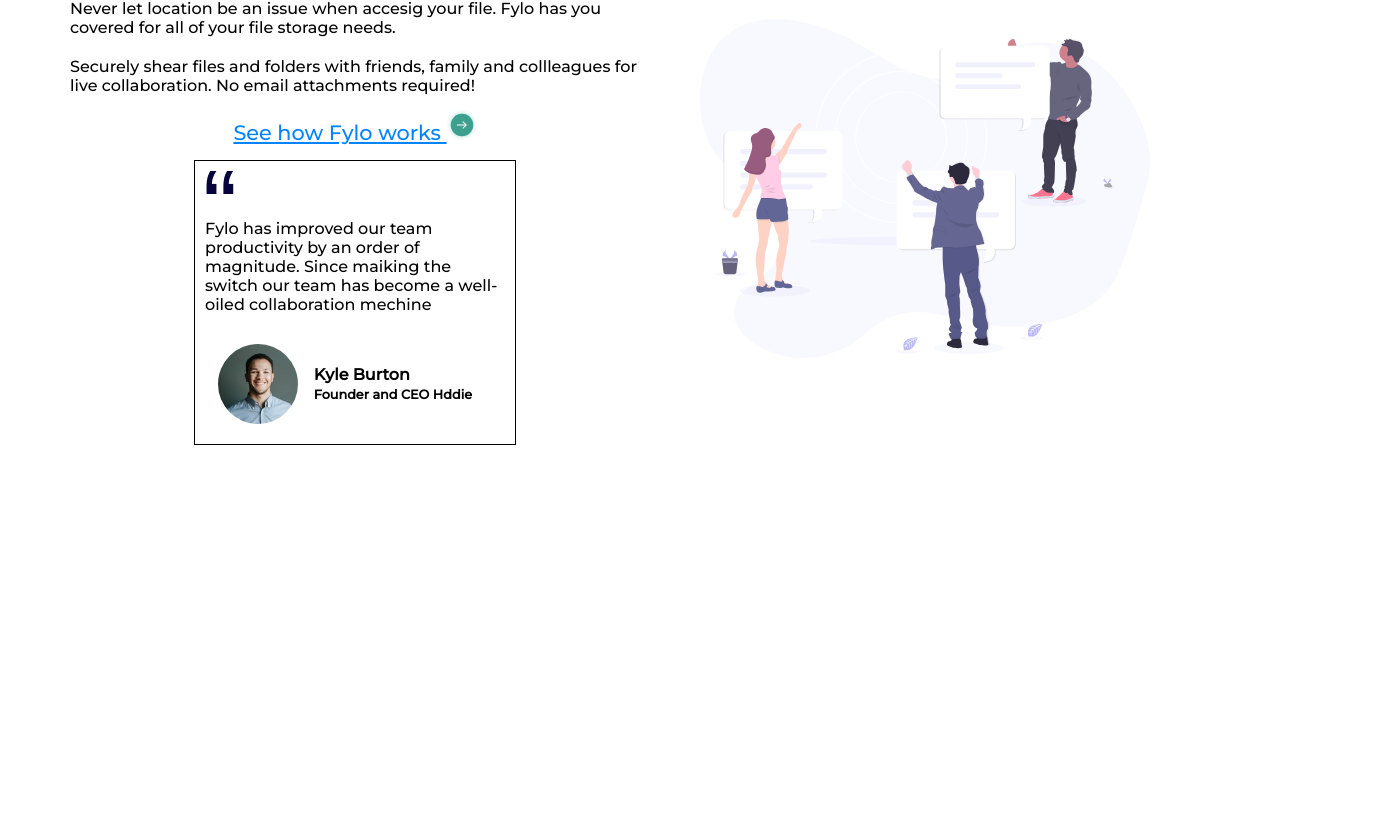
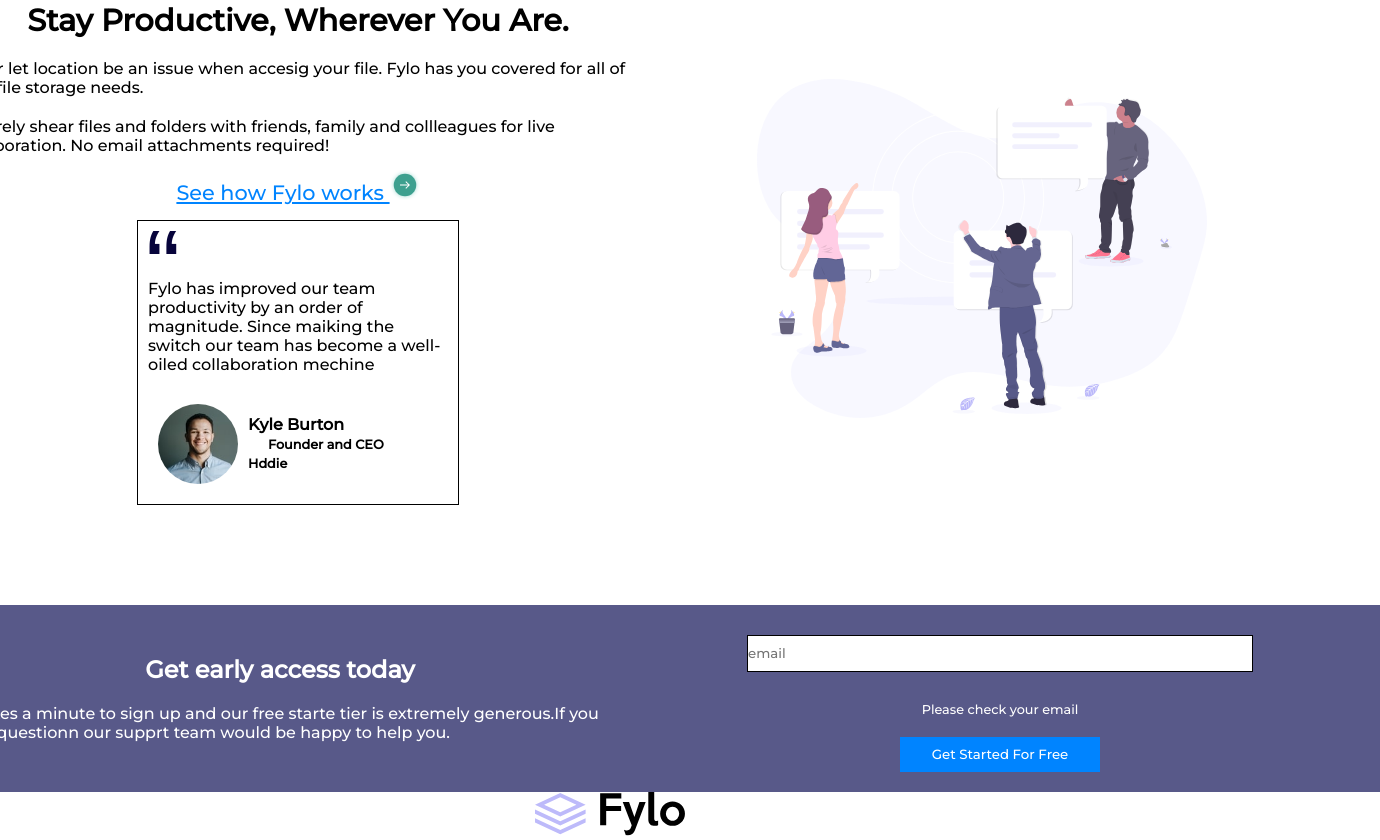
Before and after one commit to CarlTeclancing/fylo-landing-page, a React (Create React App) app: page / in a window 1280 px wide. Shown: the part 641-1481 px from the top of the page, 1380 px wide, since content can reach past the window. Before the commit the page ends 1086 px from the top, so only its background shows below. Built offline with nearby package versions, Linux system fonts and the light colour scheme.

Commit message:
updated footer

```diff
--- a/src/App.css
+++ b/src/App.css
@@ -13,7 +13,7 @@
   align-items: center;
 }
 .App{
-  width: 1200px;
+  width: 1440px;
   display: flex;
   justify-content: center;
   flex-direction: column;
@@ -42,7 +42,7 @@
   margin: 15px;
   color: rgb(0, 132, 255);
 }
-.secone{
+.secone, .sectwo{
   width: 100%;
   display: flex;
   flex-direction: column;
@@ -56,7 +56,7 @@
   flex-wrap: wrap;
   justify-content: space-evenly;
   align-items: center;
-  padding-top: 70px;
+  padding-top: 100px;
 }
 aside, section{
   width: 50%;
@@ -129,7 +129,23 @@
 span{
   font-size: 0.8rem;
 }
-
+.sectwo{
+  width: 100%;
+  height: auto;
+  display: flex;
+  flex-direction: row;
+  justify-content: center;
+  align-items: center;
+  flex-wrap: wrap;
+  margin-top: 100px;
+  padding: 20px;
+  background-color:  hsl(238, 22%, 44%);
+  color: white;
+}
+span{
+  margin: 20px;
+  text-align: left;
+}
 
 @media screen and (max-width: 660px){
   .App{
@@ -164,7 +180,8 @@
   }
   aside, section{
     width: 350px;
-    height: 300px;
+    height: auto;
+    padding: 5px;
     display: flex;
     align-items: center;
     justify-content: center;
--- a/src/App.js
+++ b/src/App.js
@@ -1,12 +1,17 @@
 import Header from './components/Header';
 import Secone from './components/Secone';
+import Sectwo from './components/Sectwo';
+import Footer from './components/Footer';
 import './App.css';
+
 
 function App() {
   return (
     <div className="App">
         <Header/>
         <Secone />
+        <Sectwo/>
+        <Footer />
     </div>
   );
 }
--- /dev/null
+++ b/src/components/Footer.jsx
@@ -0,0 +1,20 @@
+import logo from '../assets/images/logo.svg'
+import phone from '../assets/images/icon-phone.svg'
+import email from '../assets/images/icon-email.svg'
+
+
+
+
+export default function Footer(){
+    return(
+        <div className="footer">
+            <div className="same">
+                <img src={logo} alt="" className='logo' />
+                <img src={phone} alt="" />
+                <img src={email} alt="" />
+            </div>
+            <div className="same"></div>
+            <div className="same"></div>
+        </div>
+    )
+}
--- /dev/null
+++ b/src/components/Sectwo.jsx
@@ -0,0 +1,19 @@
+
+
+export default function Sectwo(){
+    return(
+        <div className="sectwo">
+            <aside>
+                <h2>Get early access today</h2>
+                <p>It only takes a minute to sign up and our free starte tier is extremely generous.If you have any questionn our supprt
+                    team would be happy to help you.
+                </p>
+            </aside>
+            <section>
+                <input type="email" name="email" placeholder="email" required id="" />
+                <span>Please check your email</span>
+                <button id="btn" type="submit">Get Started For Free</button>
+            </section>
+        </div>
+    )
+}
```
